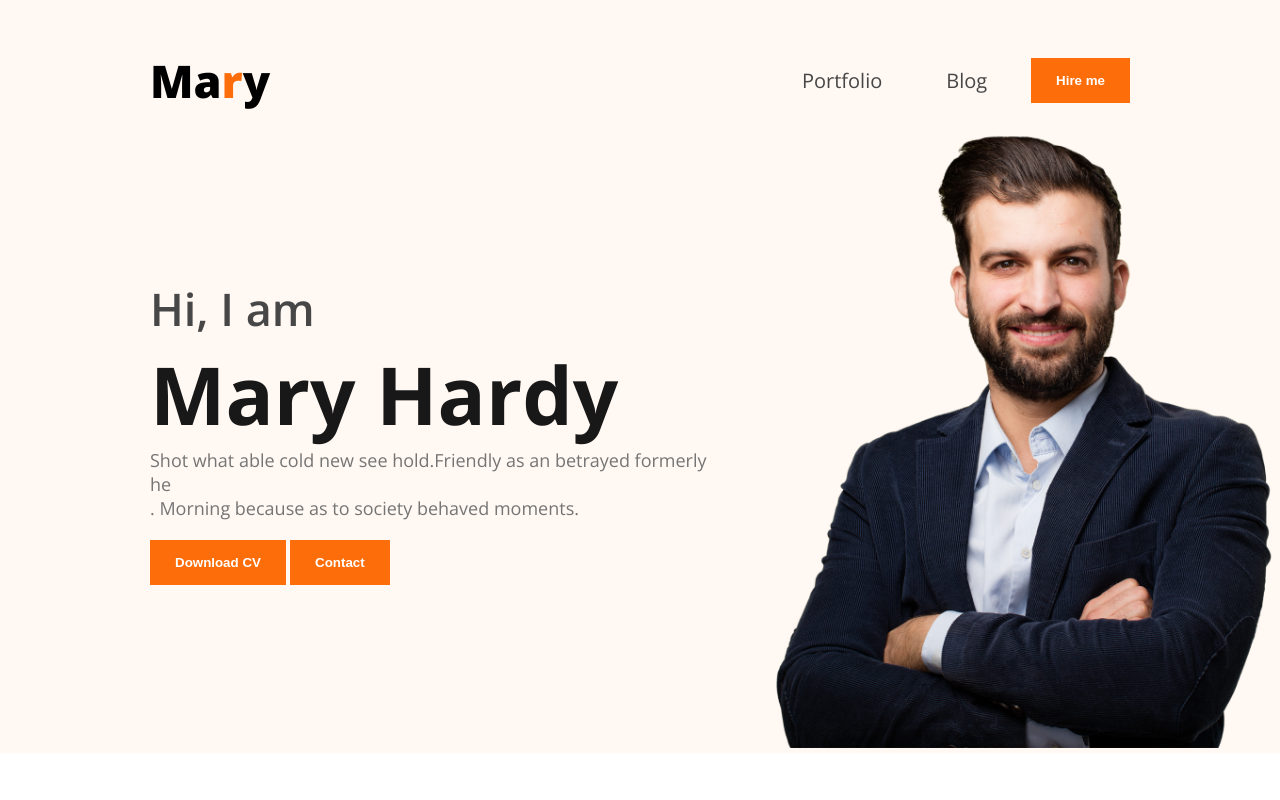
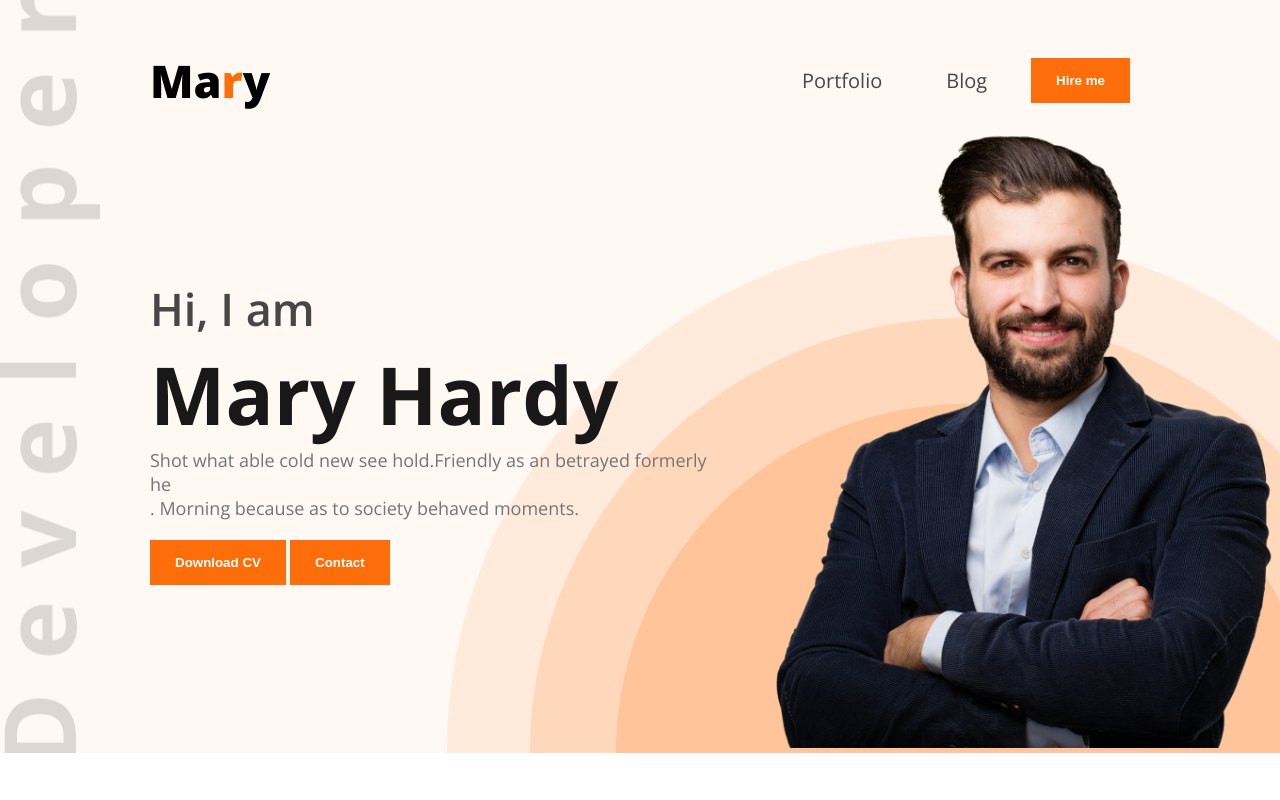
Before and after one commit to kamruzzamanbayezid/web-developers-portfolio, a plain HTML site: page index.html in a window 1280 px wide. Shown: the top 800 px of the page. Drawn offline with nearby package versions, Linux system fonts and the light colour scheme.

Commit message:
complete

```diff
--- a/styles/portfolio.css
+++ b/styles/portfolio.css
@@ -34,7 +34,7 @@ body {
 header {
       background-color: #FFF8F3;
 
-      background-image: url('./images/header_bg.png'), url('./images/developer.png');
+      background-image: url('../images/header_bg.png'), url('../images/developer.png');
       background-repeat: no-repeat;
       background-position: right bottom, left;
       padding: 50px 0 0 0;
```
